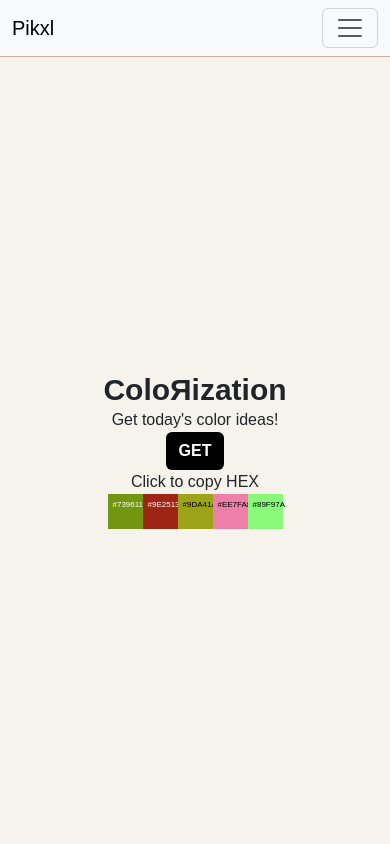
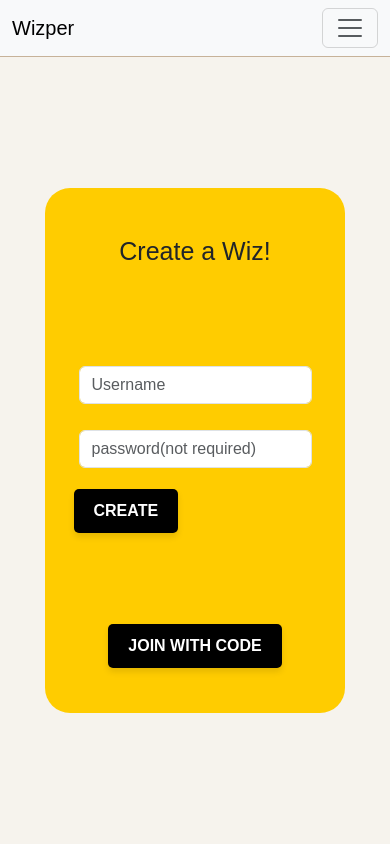
Before and after one commit to skywalker0823/chichivio, a Flask app: template templates/index.html in a window 390 px wide. Run offline with Flask 3, Linux system fonts and the light colour scheme; the template is opened without the code that fills it, so the values that code supplies are empty.

Commit message:
remove colorization,ready set for wizper project, also updated icon and RWD for different screen sizes.

```diff
--- a/static/css/style.css
+++ b/static/css/style.css
@@ -24,6 +24,11 @@ body,h2,p {
 
 nav {
     border-bottom: 1px solid #C7B299;
+}
+
+.navbar-nav{
+  flex-direction: row;
+  justify-content: space-around;
 }
 
 .logout_btn{
@@ -66,11 +71,18 @@ article {
 
 } */
 
+.form-control{
+  margin: 5px;
+}
+
 @media screen and (max-width: 600px) {
     article {
         width: 35px;
         height: 35px;
         font-size: 8px;
+    }
+    .inner_login_container {
+      flex-direction: column;
     }
 
 }
@@ -81,9 +93,6 @@ footer {
     text-align: center;
 }
 
-/* .login_container {
-    box-shadow: 0 0 10px #C7B299;
-} */
 
 .inner_login_container {
     display: flex;
@@ -304,3 +313,59 @@ input::placeholder{
   .btn:active {
       top: 1px;
   }
+
+
+
+
+.flip-container {
+    perspective: 1000px;
+}
+
+.flipper {
+    width: 300px;
+    height: 525px;
+    position: relative;
+    transform-style: preserve-3d;
+    transition: 0.6s;
+}
+
+.front, .back {
+    position: absolute;
+    width: 100%;
+    height: 100%;
+    backface-visibility: hidden;
+    display: flex;
+    flex-direction: column;
+    justify-content: space-around;
+    align-items: center;
+}
+
+.front {
+    background-color: #ffcc00;
+    border-radius: 25px;
+}
+
+.back {
+    background-color: #4caf50;
+    transform: rotateY(180deg);
+    border-radius: 25px;
+
+}
+
+
+.card-title{
+  font-size: 25px;
+}
+
+.flipped {
+    transform: rotateY(180deg);
+}
+
+.btn {
+    padding: 10px 20px;
+    border: none;
+    font-size: 16px;
+    cursor: pointer;
+    border-radius: 5px;
+    box-shadow: 0 4px 6px rgba(0,0,0,0.1);
+}
--- a/static/js/index.js
+++ b/static/js/index.js
@@ -1,7 +1,7 @@
 // console.log when DOM ready
 // let login_status = {ok: false};
 let notification = document.getElementById('notifi');
-
+let isFlipped = false;
 
 
 document.addEventListener('DOMContentLoaded', async() => {
@@ -13,18 +13,18 @@ document.addEventListener('DOMContentLoaded', async() => {
 
 
 
-document.getElementById('get_color_btn').addEventListener('click', () => {
-    let wrapper = document.getElementById("wrapper")
-    cube_total = 5;
-    for(let number = 1; number <= cube_total; number++){
-        color = colorGenerator()
-        document.getElementById("cube_"+number).style.backgroundColor = color
-        document.getElementById("cube_"+number+"_color").innerHTML = color
-        contrastColor = getContrast(color)
-        document.getElementById("cube_"+number+"_color").style.color = contrastColor
-    }
-    wrapper.style.backgroundColor = "#f6f3ed";
-});
+// document.getElementById('get_color_btn').addEventListener('click', () => {
+//     let wrapper = document.getElementById("wrapper")
+//     cube_total = 5;
+//     for(let number = 1; number <= cube_total; number++){
+//         color = colorGenerator()
+//         document.getElementById("cube_"+number).style.backgroundColor = color
+//         document.getElementById("cube_"+number+"_color").innerHTML = color
+//         contrastColor = getContrast(color)
+//         document.getElementById("cube_"+number+"_color").style.color = contrastColor
+//     }
+//     wrapper.style.backgroundColor = "#f6f3ed";
+// });
 
 
 // Random hex color code generator
@@ -90,3 +90,15 @@ const changeBackgroundColor = (cube_id) => {
 const resetBackgroundColor = () => {
     document.getElementById("title").style.color = "black"
 }
+
+
+flipCard = () => {
+    const flipper = document.querySelector('.flipper');
+    isFlipped = !isFlipped;
+
+    if (isFlipped) {
+        flipper.classList.add('flipped');
+    } else {
+        flipper.classList.remove('flipped');
+    }
+}
--- a/templates/index.html
+++ b/templates/index.html
@@ -9,7 +9,7 @@
 
 	<link href="https://cdn.jsdelivr.net/npm/bootstrap@5.3.3/dist/css/bootstrap.min.css" rel="stylesheet" integrity="sha384-QWTKZyjpPEjISv5WaRU9OFeRpok6YctnYmDr5pNlyT2bRjXh0JMhjY6hW+ALEwIH" crossorigin="anonymous">
     <link rel="stylesheet" href="/css/style.css">
-	<title>Pikxl</title>
+	<title>Wizper</title>
 </head>
 <body>
 	<!-- <div>Just remember: Less is more</div> -->
@@ -42,14 +42,14 @@
 	</nav> -->
 	<nav class="navbar navbar-expand-lg bg-body-tertiary">
 		<div class="container-fluid">
-			<a class="navbar-brand" href="/">Pikxl</a>
+			<a class="navbar-brand" href="/">Wizper</a>
 			<button class="navbar-toggler" type="button" data-bs-toggle="collapse" data-bs-target="#navbarSupportedContent" aria-controls="navbarSupportedContent" aria-expanded="false" aria-label="Toggle navigation">
 				<span class="navbar-toggler-icon"></span>
 			</button>
 			<div class="collapse navbar-collapse" id="navbarSupportedContent">
-				<ul class="navbar-nav me-auto mb-2 mb-lg-0">
+				<ul class="navbar-nav me-auto mb-lg-0">
 					<li class="nav-item">
-						<a class="nav-link active" aria-current="page" href="/board">Board</a>
+						<a class="nav-link active" aria-current="page" href="/board"><img src="/images/board.png" alt="Board"></a>
 					</li>
 					<li class="nav-item">
 						<a class="nav-link" href="/chat"><img src="/images/talk.png" alt="Chat"></a>
@@ -62,8 +62,8 @@
 				<!-- Login form -->
 				<div class="login_container" id="login_container">
 					<div class="inner_login_container d-flex">
-						<input class="form-control me-2" type="text" id="username" name="username" required placeholder="Username">
-						<input class="form-control me-2" type="password" id="password" name="password" required placeholder="Password">
+						<input class="form-control" type="text" id="username" name="username" required placeholder="Username">
+						<input class="form-control" type="password" id="password" name="password" required placeholder="Password">
 						<div id="notifi"></div>
 						<div class="btn_box d-flex">
 							<button class="btn btn-outline-primary login_btn" onclick="login()">Login</button>
@@ -87,26 +87,51 @@
 
 
 	<section>
-		<h1 class="title" id="title">ColoЯization</h1>
-		<p>Get today's color ideas!</p>
-		<button id="get_color_btn" class="btn">GET</button>
-		<div id="color_copy">Click to copy HEX</div>
-		<div class="sections">
-			<article id="cube_1" onclick="copied(this.id)" onmouseover="changeBackgroundColor(this.id)" onmouseout="resetBackgroundColor()">
-				<p id="cube_1_color"></p>
-			</article>
-			<article id="cube_2" onclick="copied(this.id)" onmouseover="changeBackgroundColor(this.id)" onmouseout="resetBackgroundColor()">
-				<p id="cube_2_color"></p>
-			</article>
-			<article id="cube_3" onclick="copied(this.id)" onmouseover="changeBackgroundColor(this.id)" onmouseout="resetBackgroundColor()">
-				<p id="cube_3_color"></p>
-			</article>
-			<article id="cube_4" onclick="copied(this.id)" onmouseover="changeBackgroundColor(this.id)" onmouseout="resetBackgroundColor()">
-				<p id="cube_4_color"></p>
-			</article>
-			<article id="cube_5" onclick="copied(this.id)" onmouseover="changeBackgroundColor(this.id)" onmouseout="resetBackgroundColor()">
-				<p id="cube_5_color"></p>
-			</article>
+		<div class="flip-container">
+			<div class="flipper">
+
+
+
+
+
+				<!-- Front side -->
+				<div class="front">
+					<div class="card-title">Create a Wiz!</div>
+					<div>
+						<div class="input-group mb-3">
+							<input type="text" class="form-control" placeholder="Username" aria-label="Username" aria-describedby="basic-addon1">
+						</div>
+						<div class="input-group mb-3">
+							<input type="password" class="form-control" placeholder="password(not required)" aria-label="Password" aria-describedby="basic-addon1">
+						</div>
+						<button class="btn" onclick="">CREATE</button>
+					</div>
+					<button class="btn" onclick="flipCard()">Join with code</button>
+				</div>
+
+
+
+
+				<!-- Back side -->
+				<div class="back">
+					<div class="card-title">Join Wiz!</div>
+					<div>
+						<div class="input-group mb-3">
+							<input type="text" class="form-control" placeholder="Username" aria-label="Username" aria-describedby="basic-addon1">
+						</div>
+						<div class="input-group mb-3">
+							<input type="text" class="form-control" placeholder="Join code" aria-label="Password" aria-describedby="basic-addon1">
+						</div>
+						<button class="btn" onclick="">JOIN</button>
+					</div>
+					<button class="btn" onclick="flipCard()">Create own</button>
+				</div>
+
+
+
+
+
+			</div>
 		</div>
 	</section>
 	<main>
```
Also changed, not shown: README.md, static/images/board.png (added).
